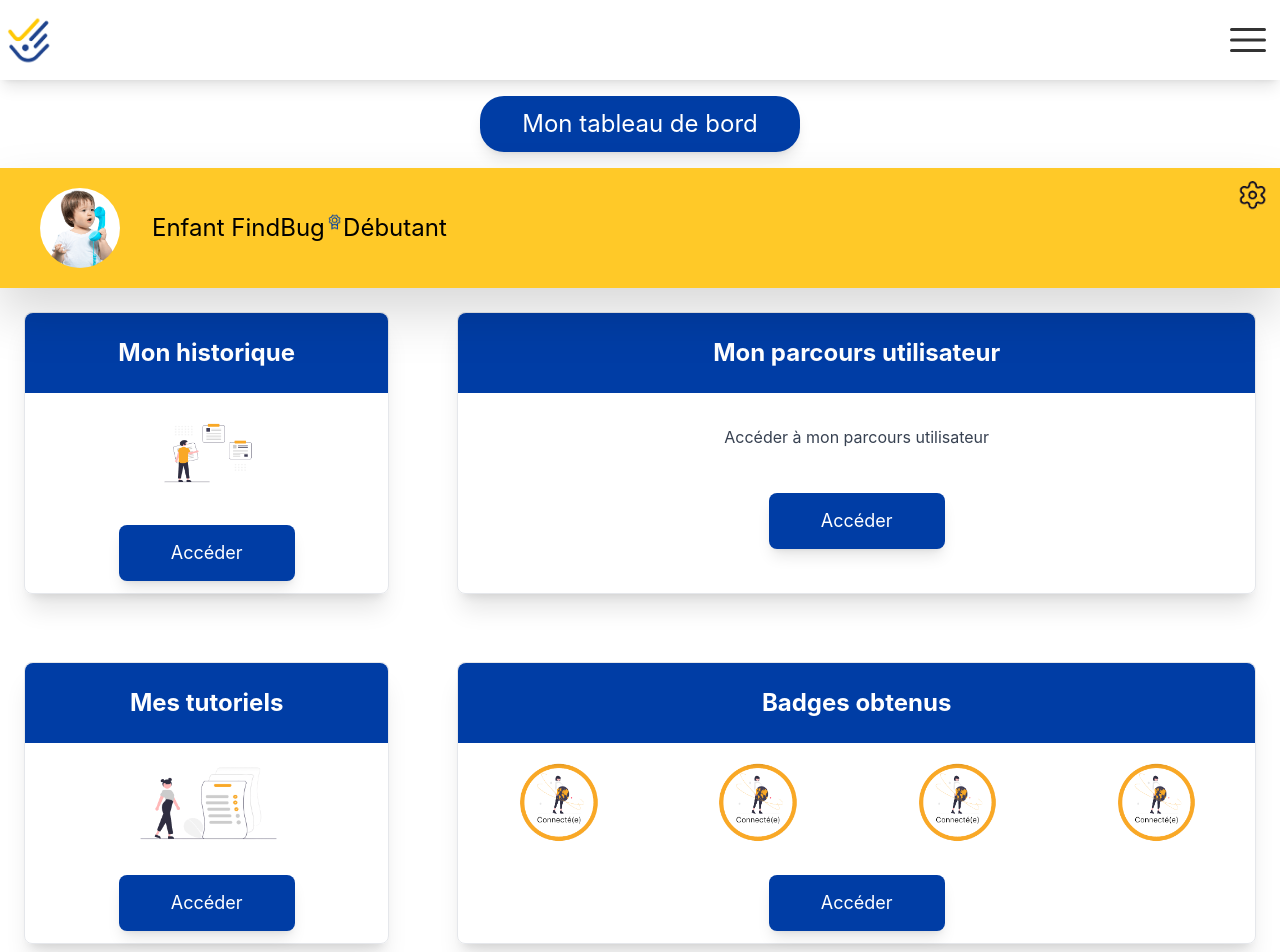
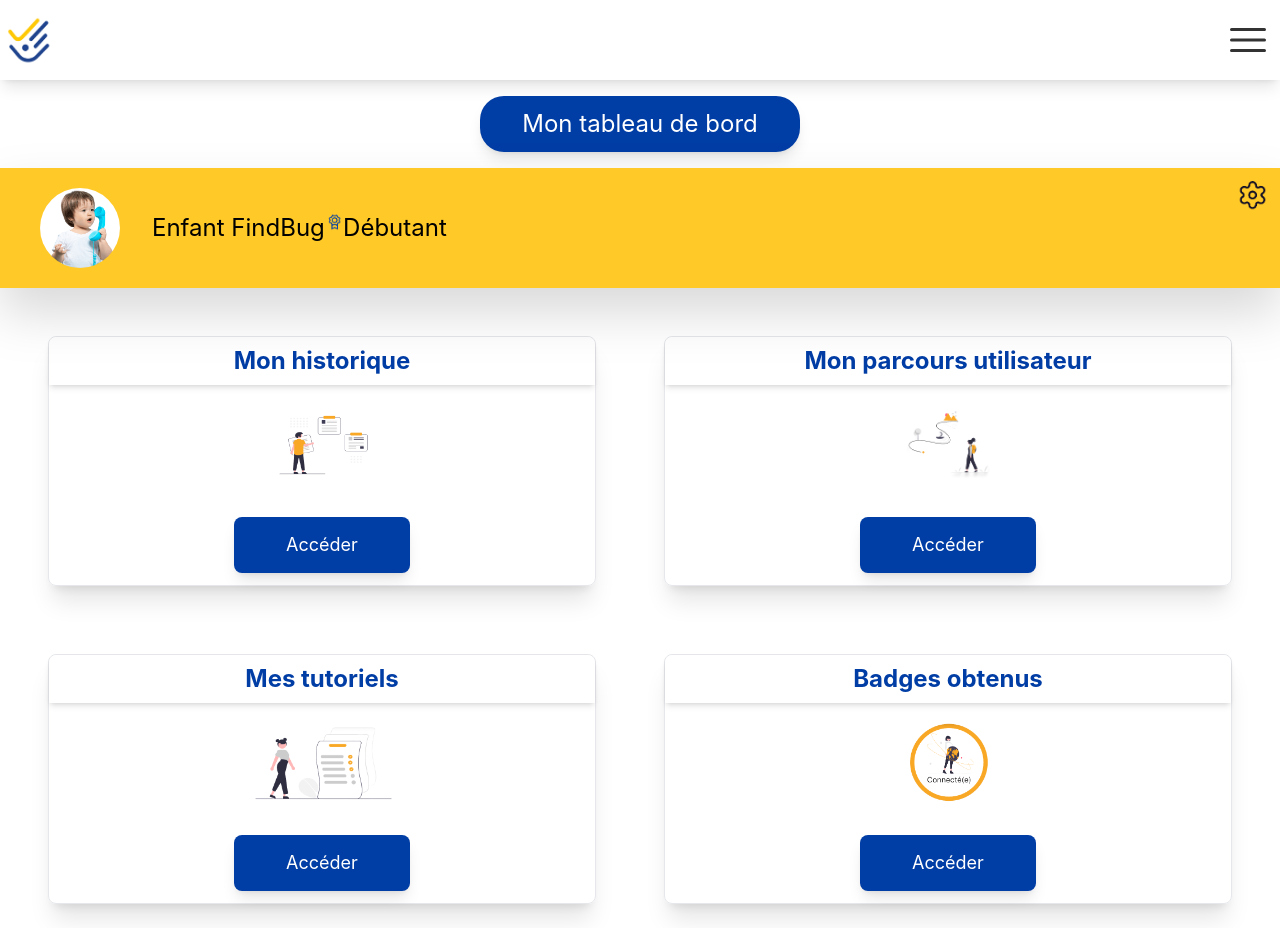
Before and after one commit to WildCodeSchool/P3_La-Poste_Lyon_React_Sept_2022, a React (Vite) app in the folder frontend/: page /dashboard in a window 1280 px wide. Shown: the top 952 px of the page. Built offline with nearby package versions, Linux system fonts and the light colour scheme.

Commit message:
Removing myDash from banner profile

```diff
--- a/frontend/src/components/BannerProfile.jsx
+++ b/frontend/src/components/BannerProfile.jsx
@@ -3,12 +3,10 @@ import { Link } from "react-router-dom";
 import User from "../assets/User.png";
 import medaille from "../assets/medaille.png";
 import parametres from "../assets/parametres.png";
-import MyDash from "./MyDash";
 
 function BannerProfile() {
   return (
     <div className="w-full h-full">
-      <MyDash />
       <div className="py-2" />
       <div className="flex bg-[#FFC928] w-full justify-between drop-shadow-2xl">
         <div className="flex justify-around flex-wrap md:mx-10">
--- a/frontend/src/components/DashboardUser.jsx
+++ b/frontend/src/components/DashboardUser.jsx
@@ -5,15 +5,18 @@ import Mestutos from "../assets/Mestutos.png";
 import badge1 from "../assets/badge1.png";
 import AccessButton from "./AccessButton";
 import BannerProfile from "./BannerProfile";
+import usercourse from "../assets/parcours.png";
+import MyDash from "./MyDash";
 
 function DashboardUser() {
   return (
     <div className="">
+      <MyDash />
       <BannerProfile />
-      <ul className="grid overflow-hidden grid-cols-2 grid-rows-3 gap-5 md:grid md:overflow-hidden md:grid-cols-3 md:grid-rows-2 md:gap-5">
+      <ul className="grid overflow-hidden grid-cols-2 grid-rows-3 gap-5 md:grid md:overflow-hidden md:grid-cols-2 md:grid-rows-2 md:gap-5 m-6">
         {/* <li> elements are contained in <Link> to redirect the user to the corresponding page */}
-        <li className=" box row-start-1 row-span-1 col-start-1 col-span-1 my-3 md:m-6 border shadow-xl rounded-lg text-center h-70 md:box md:row-start-1 md:row-span-1 md:col-start-1 md:col-span-1">
-          <h2 className="text-xl md:text-2xl text-white font-bold p-2 bg-[#003DA5] rounded-tl-lg rounded-tr-lg h-20 flex justify-center items-center">
+        <li className=" box row-start-1 row-span-1 col-start-1 col-span-1 my-3 md:m-6 border shadow-xl rounded-lg text-center h-65 md:box md:row-start-1 md:row-span-1 md:col-start-1 md:col-span-1">
+          <h2 className="text-xl md:text-2xl text-[#003DA5] font-bold p-2 bg-white shadow-md rounded-tl-lg rounded-tr-lg h-17 flex justify-center items-center">
             Mon historique
           </h2>
           <div className="flex justify-center my-5">
@@ -24,8 +27,8 @@ function DashboardUser() {
           </Link>
         </li>
         {/* Should send the user on the page of all the tutorials he already did */}
-        <li className="box row-start-1 row-span-1 col-start-2 col-span-1 my-3 md:m-6 border shadow-xl rounded-lg text-center h-70 md:box md:row-start-2 md:row-span-1 md:col-start-1 md:col-span-1">
-          <h2 className="text-xl md:text-2xl text-white font-bold p-2 bg-[#003DA5] rounded-tl-lg rounded-tr-lg h-20 flex justify-center items-center">
+        <li className="box row-start-1 row-span-1 col-start-2 col-span-1 my-3 md:m-6 border shadow-xl rounded-lg text-center h-65 md:box md:row-start-2 md:row-span-1 md:col-start-1 md:col-span-1">
+          <h2 className="text-xl md:text-2xl text-[#003DA5] font-bold p-2 bg-white shadow-md rounded-tl-lg rounded-tr-lg h-17 flex justify-center items-center">
             Mes tutoriels
           </h2>
           <div className="flex justify-center my-5">
@@ -36,15 +39,13 @@ function DashboardUser() {
           </Link>
         </li>
         {/* Should send the user on the page of HIS tutorials that he already began and not all the tutorials */}
-        <li className="box row-start-2 row-span-1 col-start-1 col-span-2 my-3 md:m-6 border shadow-xl rounded-lg text-center h-70 md:box md:row-start-1 md:row-span-1 md:col-start-2 md:col-span-2">
-          <h2 className="text-xl md:text-2xl text-white font-bold p-2 bg-[#003DA5] rounded-tl-lg rounded-tr-lg h-20 flex justify-center items-center">
+        <li className="box row-start-2 row-span-1 col-start-1 col-span-2 my-3 md:m-6 border shadow-xl rounded-lg text-center h-65 md:box md:row-start-1 md:row-span-1 md:col-start-2 md:col-span-2">
+          <h2 className="text-xl md:text-2xl text-[#003DA5] font-bold p-2 bg-white shadow-md rounded-tl-lg rounded-tr-lg h-17 flex justify-center items-center">
             Mon parcours utilisateur
           </h2>
           <div className="flex flex-col justify-center h-max">
-            <div className="mt-8 mb-8">
-              <p className="text-gray-700 text-base">
-                Accéder à mon parcours utilisateur
-              </p>
+            <div className="flex justify-center my-5">
+              <img className="h-20" src={usercourse} alt="mestutos" />
             </div>
             <Link to="/course" className="">
               <AccessButton />
@@ -52,15 +53,12 @@ function DashboardUser() {
           </div>
         </li>
         {/* Should send the user on the badges page */}
-        <li className="box row-start-3 row-span-1 col-start-1 col-span-2 my-3 md:m-6 border shadow-xl rounded-lg text-center h-70 md:box md:row-start-2 md:row-span-1 md:col-start-2 md:col-span-2">
-          <h2 className="text-xl md:text-2xl text-white font-bold p-2 bg-[#003DA5] rounded-tl-lg rounded-tr-lg h-20 flex justify-center items-center">
+        <li className="box row-start-3 row-span-1 col-start-1 col-span-2 my-3 md:m-6 border shadow-xl rounded-lg text-center h-65 md:box md:row-start-2 md:row-span-1 md:col-start-2 md:col-span-2">
+          <h2 className="text-xl md:text-2xl text-[#003DA5] font-bold p-2 bg-white shadow-md rounded-tl-lg rounded-tr-lg h-17 flex justify-center items-center">
             Badges obtenus
           </h2>
           <div className="flex flex-wrap justify-around my-5">
             <img className="h-20" src={badge1} alt="badge1" />
-            <img className="h-20" src={badge1} alt="badge2" />
-            <img className="h-20" src={badge1} alt="badge3" />
-            <img className="h-20" src={badge1} alt="badge4" />
           </div>
           <Link to="/tutoriels" className="">
             <AccessButton />
```
